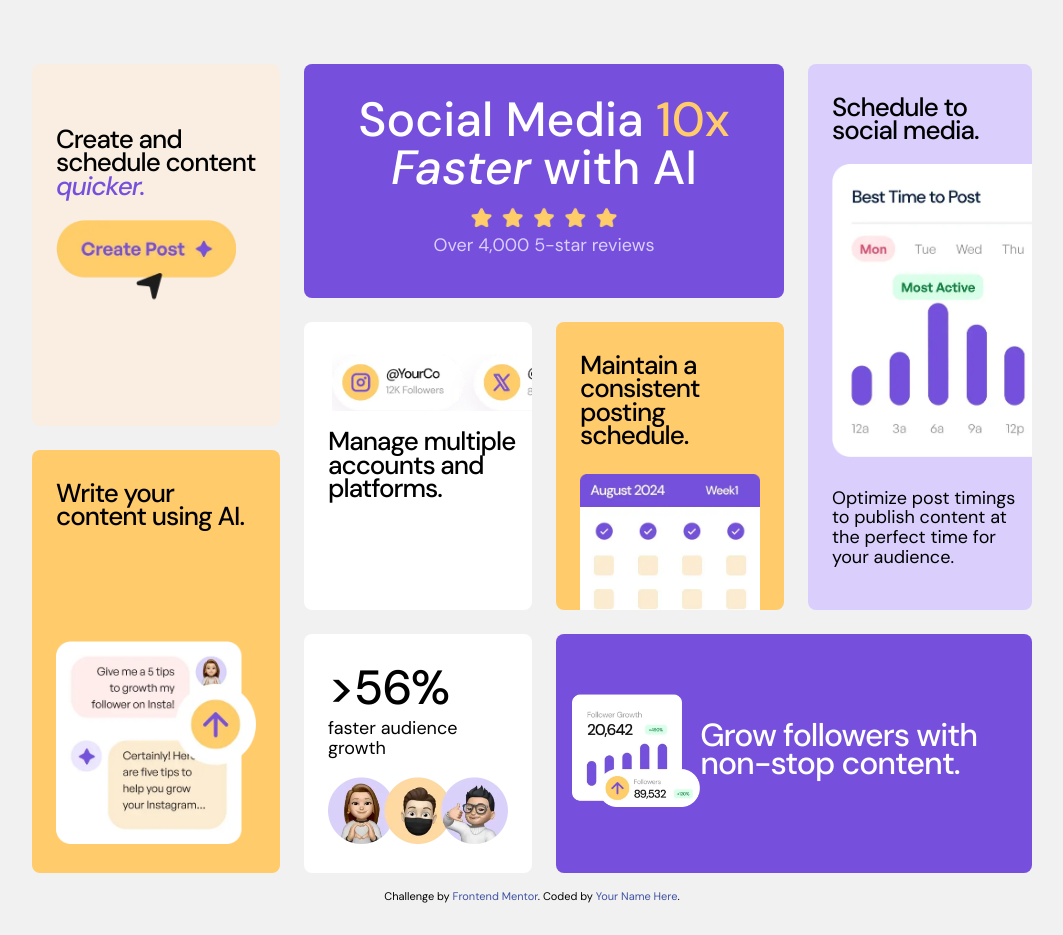
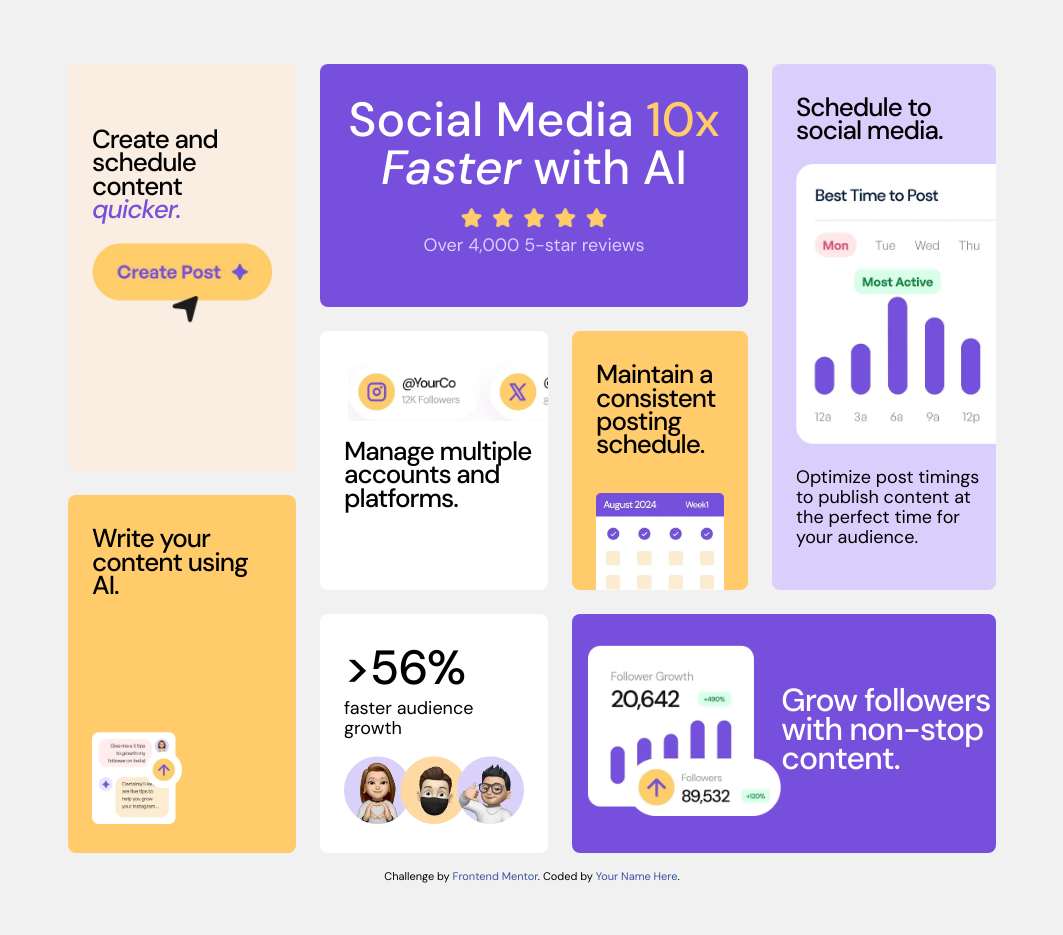
Before and after one commit to hammam-elsheikh/Bento-grid, a plain HTML site: page index.html in a window 1280 px wide. Shown: the whole page, without its empty margins (108-1171 px from the left). Drawn offline with Linux system fonts and the light colour scheme.

Commit message:
images edited to be responsive

```diff
--- a/index.html
+++ b/index.html
@@ -18,7 +18,7 @@
       rel="stylesheet"
     />
 
-    <link rel="stylesheet" href="css/style.css" />
+    <link rel="stylesheet" href="dist/style.css" />
 
     <title>Frontend Mentor | Bento grid</title>
 
--- a/scss/style.scss
+++ b/scss/style.scss
@@ -101,7 +101,7 @@
   flex-direction: column;
   justify-content: space-between;
   .consistent-schedual {
-    width: 180px;
+    width: 60%;
     position: relative;
     top: 5px;
 
@@ -123,7 +123,7 @@
     margin-bottom: 8px;
   }
   .grow-followers {
-    width: 210px;
+    width: 120%;
     margin: auto;
     margin-bottom: 30px;
 
@@ -136,12 +136,12 @@
 .item4 {
   display: flex;
   flex-direction: column;
-  align-items: flex-end;
   background-color: $item4-bg;
 
   .schedual-posts {
-    margin-bottom: 2rem;
-    width: 100%;
+    width: 80%;
+    margin: auto;
+    margin-bottom: 1.5rem;
 
     img {
       max-width: 100%;
@@ -152,10 +152,11 @@
   background-color: $item6-bg;
 
   .audience-growth {
-    width: 180px;
+    width: 80%;
 
     img {
       max-width: 100%;
+      width: 100%;
     }
   }
 
@@ -182,7 +183,7 @@
   justify-content: space-between;
 
   .AI-content {
-    width: 200px;
+    width: 50%;
 
     img {
       max-width: 100%;
@@ -228,6 +229,8 @@
           .schedual-posts {
             overflow: hidden;
             position: relative;
+            align-self: flex-end;
+            margin-right: 0;
             right: 0;
             flex: 1 280px;
             width: 200px;
@@ -259,10 +262,9 @@
           grid-area: b4;
           padding-bottom: 0;
 
-          // .consistent-schedual {
-          //   position: relative;
-          //   top: 1.3em;
-          // }
+          .consistent-schedual {
+            width: 100%;
+          }
         }
         .item6 {
           grid-area: b5;
```
Also changed, not shown: dist/style.css, 1 other file.
